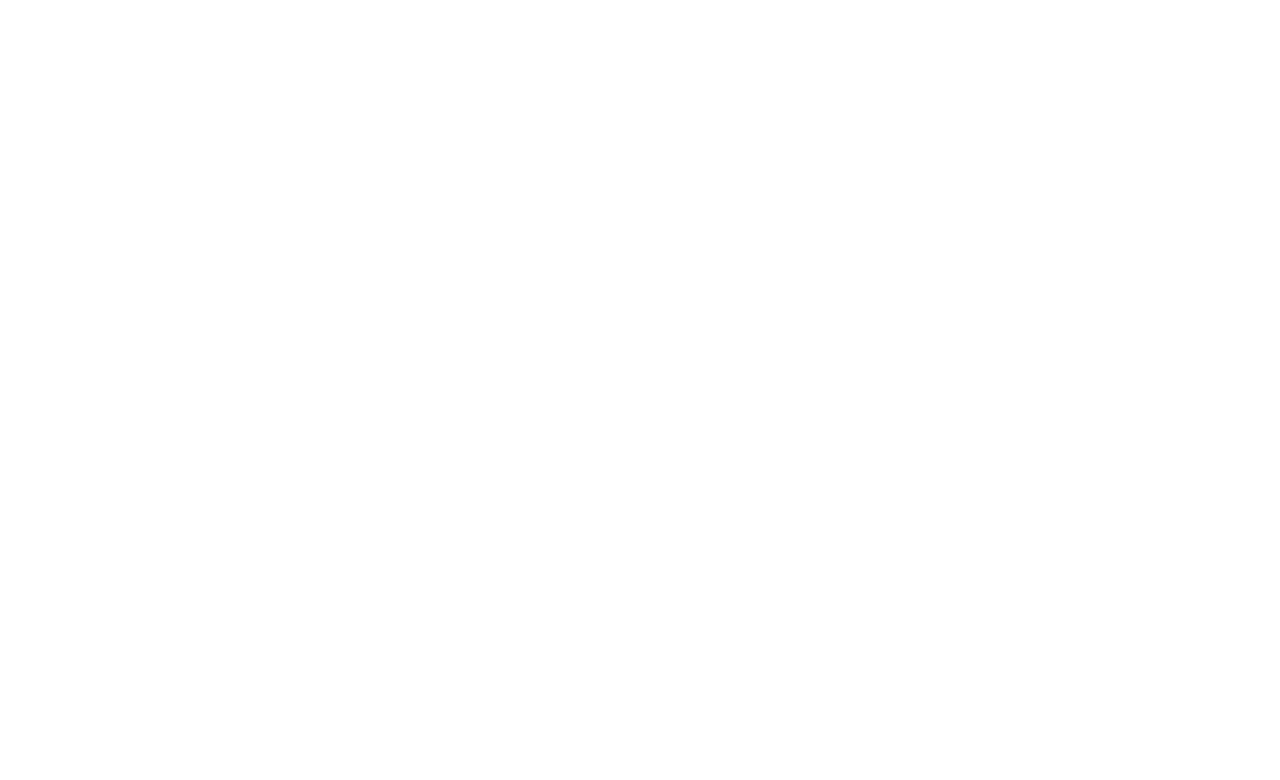
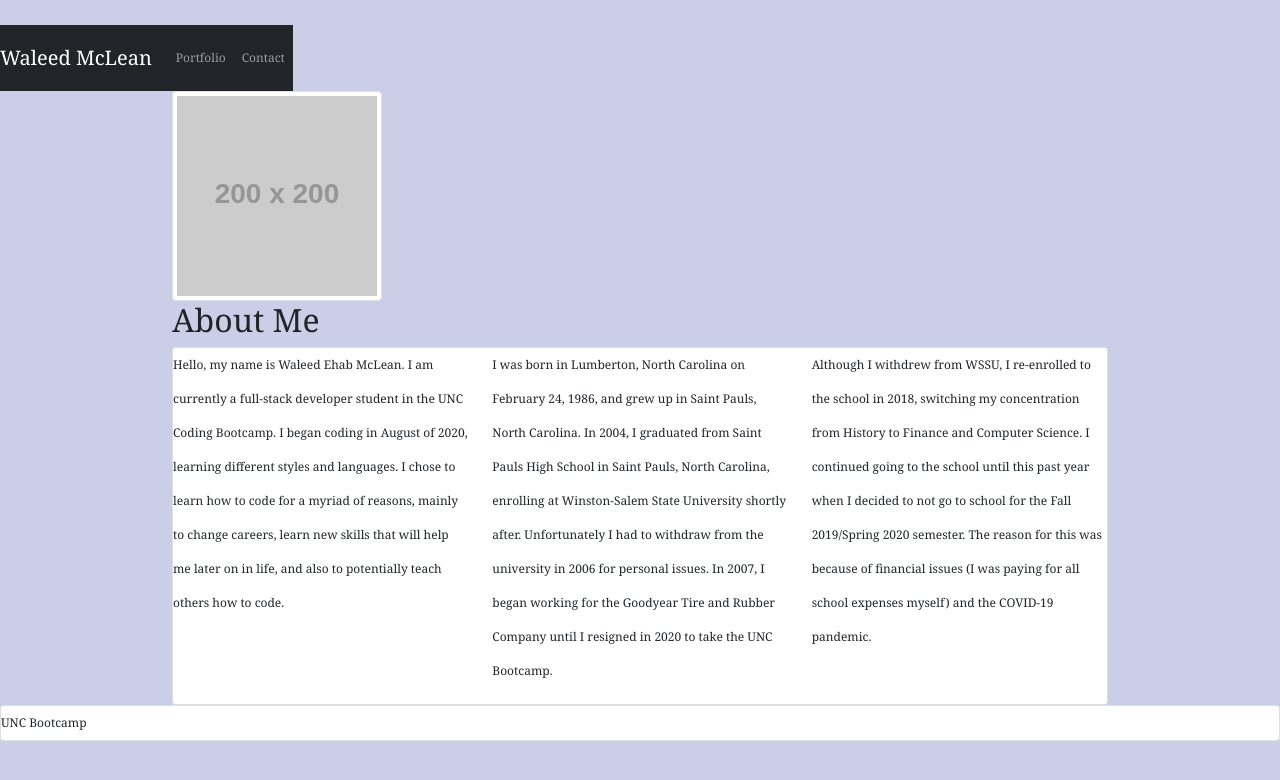
Before and after one commit to mr247365366inaleapyear/portfolio-1, a plain HTML site: page index.html in a window 1280 px wide. Drawn offline with nearby package versions, Linux system fonts and the light colour scheme; files that its build step writes are made by us from their sources; placeholder pictures from the web are drawn by us.

Commit message:
added portfolio pages, edited contact form

```diff
--- /dev/null
+++ b/index.css
@@ -0,0 +1,19 @@
+body{
+    background-color: rgb(202, 206, 231);
+    font-family: Georgia, 'Times New Roman', Times, serif;
+    font-size: 12px;
+    line-height: 34px;
+}
+.container{
+    width: 100%;
+  max-width: 960px;
+  margin: 0 auto;
+  clear: both;
+}
+.p{
+    margin-bottom: 20px;
+}
+nav{
+    float: left;
+  margin-top: 25px;
+}
--- a/index.html
+++ b/index.html
@@ -1,13 +1,84 @@
 <!DOCTYPE html>
 <html lang="en">
-    <head>
-        <title>Waleed's Portfolio</title>
-        <meta charset="UTF-8">
-        <meta name="viewport" content="width=device-width, initial-scale=1">
-        <link href="https://cdn.jsdelivr.net/npm/bootstrap@5.0.0-beta2/dist/css/bootstrap.min.css" rel="stylesheet" integrity="sha384-BmbxuPwQa2lc/FVzBcNJ7UAyJxM6wuqIj61tLrc4wSX0szH/Ev+nYRRuWlolflfl" crossorigin="anonymous">
-        <link href="css/style.css" rel="stylesheet">
-    </head>
-    <body>
+  <head>
+    <meta charset="utf-8" />
+    <meta name="viewport" content="width=device-width, initial-scale=1" />
 
-    </body>
+    <link
+      href="https://cdn.jsdelivr.net/npm/bootstrap@5.0.0-beta1/dist/css/bootstrap.min.css"
+      rel="stylesheet"
+      integrity="sha384-giJF6kkoqNQ00vy+HMDP7azOuL0xtbfIcaT9wjKHr8RbDVddVHyTfAAsrekwKmP1"
+      crossorigin="anonymous"
+    />
+    <link rel="stylesheet" type="text/css" media="screen" href="index.css" />
+
+    <title>Waleed McLean Dev</title>
+  </head>
+  <body>
+    <nav class="navbar navbar-expand-lg navbar-dark bg-dark">
+      <a class="navbar-brand" href="#">Waleed McLean</a>
+
+      <div class="collapse navbar-collapse" id="navbarSupportedContent">
+        <ul class="navbar-nav mr-auto">
+          <li class="nav-item active">
+            <a class="nav-link" href="portfolio.html"
+              >Portfolio <span class="sr-only"></span
+            ></a>
+          </li>
+          <li class="nav-item">
+            <a class="nav-link" href="contact.html">Contact</a>
+          </li>
+        </ul>
+      </div>
+    </nav>
+    <div class="container">
+      <div class="col-lg-3">
+        <img class="img img-thumbnail" src="http://placehold.it/200x200" />
+      </div>
+
+      <h2>About Me</h2>
+      <div class="card">
+        <div class="row">
+          <div class="col-md-4">
+          <p>
+            Hello, my name is Waleed Ehab McLean. I am currently a full-stack
+            developer student in the UNC Coding Bootcamp. I began coding in
+            August of 2020, learning different styles and languages. I chose to
+            learn how to code for a myriad of reasons, mainly to change careers,
+            learn new skills that will help me later on in life, and also to
+            potentially teach others how to code.
+          </p></div>
+          <div class="col-md-4">
+          <p>
+            I was born in Lumberton, North Carolina on February 24, 1986, and
+            grew up in Saint Pauls, North Carolina. In 2004, I graduated from
+            Saint Pauls High School in Saint Pauls, North Carolina, enrolling at
+            Winston-Salem State University shortly after. Unfortunately I had to
+            withdraw from the university in 2006 for personal issues. In 2007, I
+            began working for the Goodyear Tire and Rubber Company until I
+            resigned in 2020 to take the UNC Bootcamp.
+          </p></div>
+          <div class="col-md-4">
+
+          <p>
+            Although I withdrew from WSSU, I re-enrolled to the school in 2018,
+            switching my concentration from History to Finance and Computer
+            Science. I continued going to the school until this past year when I
+            decided to not go to school for the Fall 2019/Spring 2020 semester.
+            The reason for this was because of financial issues (I was paying
+            for all school expenses myself) and the COVID-19 pandemic.
+          </p></div></div>
+        </div>
+      </div>
+    </div>
+    <footer>
+      <div class="card">UNC Bootcamp</div>
+    </footer>
+
+    <script
+      src="https://cdn.jsdelivr.net/npm/bootstrap@5.0.0-beta1/dist/js/bootstrap.bundle.min.js"
+      integrity="sha384-ygbV9kiqUc6oa4msXn9868pTtWMgiQaeYH7/t7LECLbyPA2x65Kgf80OJFdroafW"
+      crossorigin="anonymous"
+    ></script>
+  </body>
 </html>
```
Also changed, not shown: contact.html (added, +70 -0 lines), portfolio.html (added, +46 -0 lines), style.css (deleted).
